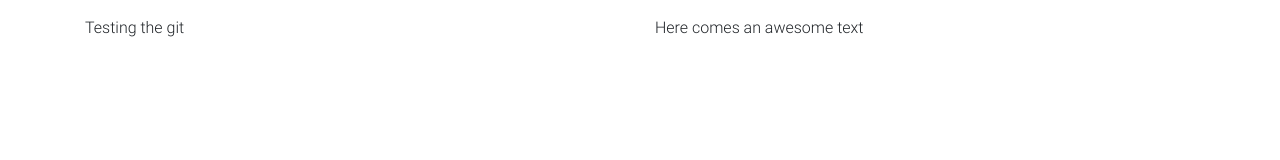
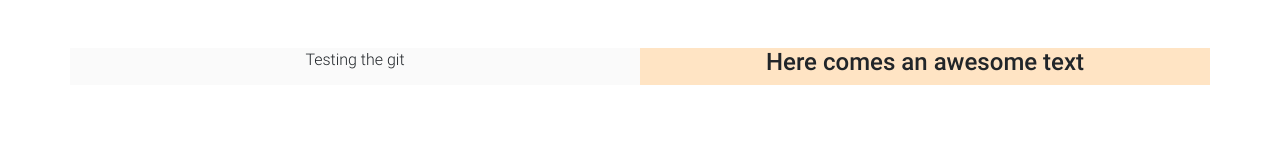
Before and after one commit to yuripolunin/JavaScript, a plain HTML site: page index.html in a window 1280 px wide. Drawn offline with Linux system fonts and the light colour scheme.

Commit message:
adding main.js and connecting it

```diff
--- a/index.html
+++ b/index.html
@@ -19,9 +19,11 @@
 <body>
 
   <div class="container">
-    <div class="row mt-3">
-      <div class="col md-6">Testing the git</div>
-      <div class="col-md-6">Here comes an awesome text</div>
+    <div class="row mt-5">
+      <div class="col md-6 d-flex justify-content-center" style="background-color: #fafafa">Testing the git</div>
+      <div class="col-md-6 d-flex justify-content-center" style="background-color:bisque;">
+        <h4 class="h4">Here comes an awesome text</h4>
+      </div>
     </div>
   </div>
 
@@ -34,6 +36,8 @@
   <script type="text/javascript" src="js/bootstrap.min.js"></script>
   <!-- MDB core JavaScript -->
   <script type="text/javascript" src="js/mdb.min.js"></script>
+  <!-- MAIN JavaScript -->
+  <script type="text/javascript" src="js/main.js"></script>
 </body>
 
 </html>
--- /dev/null
+++ b/js/main.js
@@ -0,0 +1 @@
+alert('whats up, doc?');
```
